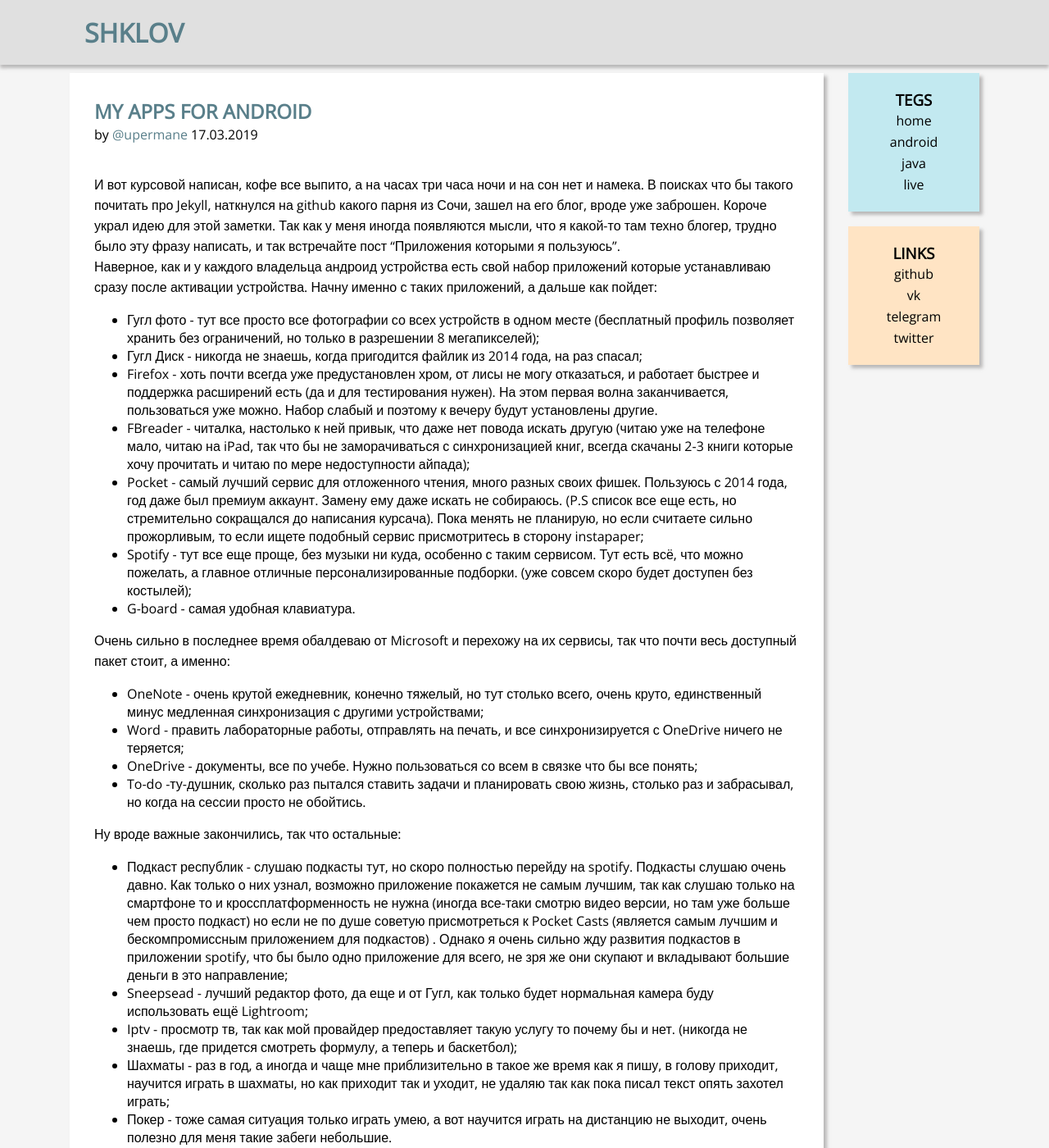
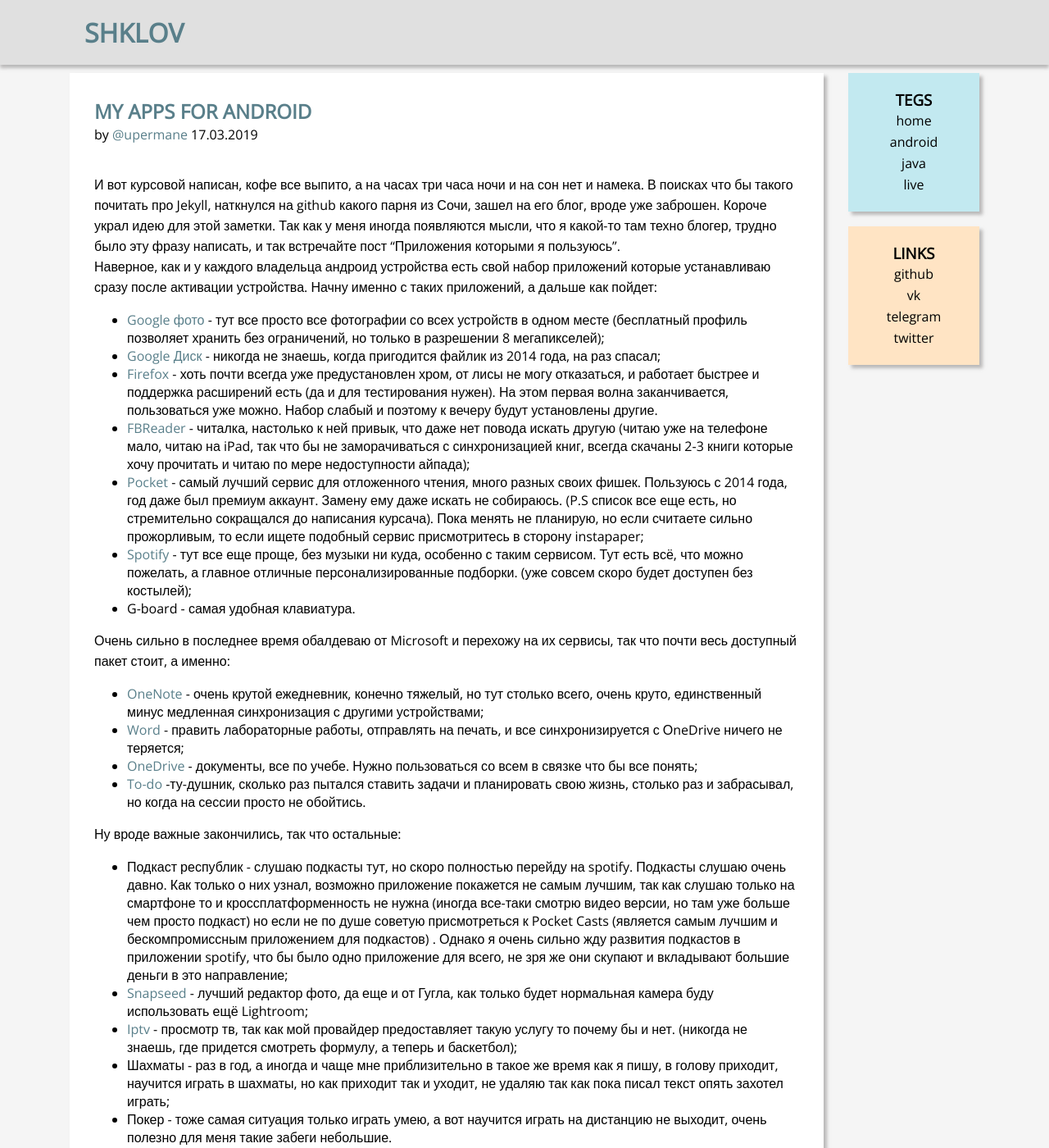
Before and after one commit to upermane42/upermane42.github.io, a Jekyll site: the page built from _posts/2019-03-17-my_apps_for_android.md, in a window 1280 px wide and 1400 px high. Shown: the whole window at 82% size. Built offline with Jekyll 4.4.1, drawn with Linux system fonts in a browser that asks for light colours; comment, search, counter and statistics services are not loaded; some of the changed text lies outside the part shown.

Commit message:
added links for my apps Post

```diff
--- a/_posts/2019-03-17-my_apps_for_android.md
+++ b/_posts/2019-03-17-my_apps_for_android.md
@@ -12,26 +12,26 @@ preview: И вот курсовой написан, кофе все выпито
 <br>
 Наверное, как и у каждого владельца андроид устройства есть свой набор приложений которые устанавливаю сразу после активации устройства.
 Начну именно с таких приложений, а дальше как пойдет:
-* Гугл фото - тут все просто все фотографии со всех устройств в одном месте (бесплатный профиль позволяет хранить без ограничений, но только в разрешении 8 мегапикселей);
-* Гугл Диск - никогда не знаешь, когда пригодится файлик из 2014 года, на раз спасал;
-* Firefox - хоть почти всегда уже предустановлен хром, от лисы не могу отказаться, и работает быстрее и поддержка расширений есть (да и для тестирования нужен).
+* [Google фото](https://play.google.com/store/apps/details?id=com.google.android.apps.photos&referrer=utm_source%3Daboutpage){:target="_blank"} - тут все просто все фотографии со всех устройств в одном месте (бесплатный профиль позволяет хранить без ограничений, но только в разрешении 8 мегапикселей);
+* [Google Диск](https://play.google.com/store/apps/details?id=com.google.android.apps.docs&hl=ru){:target="_blank"} - никогда не знаешь, когда пригодится файлик из 2014 года, на раз спасал;
+* [Firefox](https://play.google.com/store/apps/details?id=org.mozilla.firefox){:target="_blank"} - хоть почти всегда уже предустановлен хром, от лисы не могу отказаться, и работает быстрее и поддержка расширений есть (да и для тестирования нужен).
 На этом первая волна заканчивается, пользоваться уже можно. Набор слабый и поэтому к вечеру будут установлены другие.
-* FBreader - читалка, настолько к ней привык, что даже нет повода искать другую (читаю уже на телефоне мало, читаю на iPad, так что бы не заморачиваться с синхронизацией книг, всегда скачаны 2-3 книги которые хочу прочитать и читаю по мере недоступности айпада);
-* Pocket - самый лучший сервис для отложенного чтения, много разных своих фишек. Пользуюсь с 2014 года, год даже был премиум аккаунт. Замену ему даже искать не собираюсь. (P.S список все еще есть, но стремительно сокращался до написания курсача). Пока менять не планирую, но если считаете сильно прожорливым, то если ищете подобный сервис присмотритесь в сторону instapaper;
-* Spotify - тут все еще проще, без музыки ни куда, особенно с таким сервисом. Тут есть всё, что можно пожелать, а главное отличные персонализированные подборки.  (уже совсем скоро будет доступен без костылей);
+* [FBReader](https://play.google.com/store/apps/details?id=org.geometerplus.zlibrary.ui.android){:target="_blank"} - читалка, настолько к ней привык, что даже нет повода искать другую (читаю уже на телефоне мало, читаю на iPad, так что бы не заморачиваться с синхронизацией книг, всегда скачаны 2-3 книги которые хочу прочитать и читаю по мере недоступности айпада);
+* [Pocket](https://getpocket.com/){:target="_blank"} - самый лучший сервис для отложенного чтения, много разных своих фишек. Пользуюсь с 2014 года, год даже был премиум аккаунт. Замену ему даже искать не собираюсь. (P.S список все еще есть, но стремительно сокращался до написания курсача). Пока менять не планирую, но если считаете сильно прожорливым, то если ищете подобный сервис присмотритесь в сторону instapaper;
+* [Spotify](https://www.spotify.com){:target="_blank"} - тут все еще проще, без музыки ни куда, особенно с таким сервисом. Тут есть всё, что можно пожелать, а главное отличные персонализированные подборки.  (уже совсем скоро будет доступен без костылей);
 * G-board - самая удобная клавиатура.
 
 Очень сильно в последнее время обалдеваю от Microsoft и перехожу на их сервисы, так что почти весь доступный пакет стоит, а именно:
-* OneNote - очень крутой ежедневник, конечно тяжелый, но тут столько всего, очень круто, единственный минус медленная синхронизация с другими устройствами;
-* Word - править лабораторные работы, отправлять на печать, и все синхронизируется с ОneDrive ничего не теряется;
-* OneDrive - документы, все по учебе. Нужно пользоваться со всем в связке что бы все понять;
-* To-do -ту-душник, сколько раз пытался ставить задачи и планировать свою жизнь, столько раз и забрасывал, но когда на сессии просто не обойтись.
+* [OneNote](https://play.google.com/store/apps/details?id=com.microsoft.office.onenote){:target="_blank"} - очень крутой ежедневник, конечно тяжелый, но тут столько всего, очень круто, единственный минус медленная синхронизация с другими устройствами;
+* [Word](https://play.google.com/store/apps/details?id=com.microsoft.office.word){:target="_blank"} - править лабораторные работы, отправлять на печать, и все синхронизируется с ОneDrive ничего не теряется;
+* [OneDrive](https://play.google.com/store/apps/details?id=com.microsoft.skydrive){:target="_blank"} - документы, все по учебе. Нужно пользоваться со всем в связке что бы все понять;
+* [To-do](https://play.google.com/store/apps/details?id=com.microsoft.todos){:target="_blank"} -ту-душник, сколько раз пытался ставить задачи и планировать свою жизнь, столько раз и забрасывал, но когда на сессии просто не обойтись.
 
 Ну вроде важные закончились, так что остальные:
 * Подкаст республик - слушаю подкасты тут, но скоро полностью перейду на spotify. Подкасты слушаю очень давно. Как только о них узнал, возможно приложение покажется не самым лучшим, так как слушаю только на смартфоне то и
 кроссплатформенность не нужна (иногда все-таки смотрю видео версии, но там уже больше чем просто подкаст) но если не по душе советую присмотреться к Pocket Casts (является самым лучшим и бескомпромиссным приложением для подкастов) . Однако я очень сильно жду развития подкастов в приложении spotify, что бы было одно приложение для всего, не зря же они скупают и вкладывают большие деньги в это направление;
-* Sneepsead - лучший редактор фото, да еще и от Гугл, как только будет нормальная камера буду использовать ещё Lightroom;
-* Iptv - просмотр тв, так как мой провайдер предоставляет такую услугу то почему бы и нет. (никогда не знаешь, где придется смотреть формулу, а теперь и баскетбол);
+* [Snapseed](https://play.google.com/store/apps/details?id=com.niksoftware.snapseed){:target="_blank"} - лучший редактор фото, да еще и от Гугла, как только будет нормальная камера буду использовать ещё Lightroom;
+* [Iptv](https://play.google.com/store/apps/details?id=ru.iptvremote.android.iptv){:target="_blank"} - просмотр тв, так как мой провайдер предоставляет такую услугу то почему бы и нет. (никогда не знаешь, где придется смотреть формулу, а теперь и баскетбол);
 * Шахматы - раз в год, а иногда и чаще мне приблизительно в такое же время как я пишу, в голову приходит, научится играть в шахматы, но как приходит так и уходит, не удаляю так как пока писал текст опять захотел играть;
 * Покер - тоже самая ситуация только играть умею, а вот научится играть на дистанцию не выходит, очень полезно для меня такие забеги небольшие.
 
@@ -40,10 +40,10 @@ preview: И вот курсовой написан, кофе все выпито
 Ну и не самые важные, просто, что бы были:
 * Пульт - просто пульт от приставки mag 250, формулу на телевизоре смотреть намного удобнее. Сюда и пульт от iptv player.
 * Такси - тут всё просто если бы всё было хорошо в моём городе тут был бы uber, но так всё плохо, то и приложения Яндекс Такси и Такси 7220 (ужасно работает);
-* Чыгунка - на всякий пожарный, вдруг нежданный безумный движ будет, возможно скоро будет и Яндекс Электрички;
-* Tix - оплата общественного транспорта в моем городе , а так же можно смотреть где едет общественный транспорт (Яндекс Транспорт прикрыли, пользуйтесь своим), надеюсь будет одно приложение для всех городов. Короче жду правильных изменений в общественном транспорте, а то уже очень пока все плохо.
+* [Чыгунка](https://play.google.com/store/apps/details?id=com.deadyogi.apps.chugunka){:target="_blank"} - на всякий пожарный, вдруг нежданный безумный движ будет, возможно скоро будет и Яндекс Электрички;
+* [Tix](https://play.google.com/store/apps/details?id=by.st.tix){:target="_blank"} - оплата общественного транспорта в моем городе , а так же можно смотреть где едет общественный транспорт (Яндекс Транспорт прикрыли, пользуйтесь своим), надеюсь будет одно приложение для всех городов. Короче жду правильных изменений в общественном транспорте, а то уже очень пока все плохо.
 * Приложение от оператора - какое же оно бессмысленное, и в добавок заставляют пользоваться;
-* Google Assistant Go - всегда хотел пользоваться каким-нибудь ассистентом, очень долгое время пользовался google now, но его прикрыли, и вот дождался русской версии гугл ассистента, пал выбор на версию Go которая чуть полегче и не такая требовательная. Пользуюсь редко, иногда команды распознаёт, иногда просто посылает в поисковик. (плейлист со спотифая не запускает, но приложение уже находит, может в не урезанной версии всё работает, а так жду крупных нововведений).
+* [Google Assistant Go](https://play.google.com/store/apps/details?id=com.google.android.apps.assistant&hl=ru){:target="_blank"} - всегда хотел пользоваться каким-нибудь ассистентом, очень долгое время пользовался google now, но его прикрыли, и вот дождался русской версии гугл ассистента, пал выбор на версию Go которая чуть полегче и не такая требовательная. Пользуюсь редко, иногда команды распознаёт, иногда просто посылает в поисковик. (плейлист со спотифая не запускает, но приложение уже находит, может в не урезанной версии всё работает, а так жду крупных нововведений).
 
 Пару слов о моём опыте, использовании смартфонов.
 Предпочитаю сток, не люблю встроенный хлам от производителя, именно из-за них несколько приложений с дублирующимся функционалом, и  это жутко раздражает, когда у тебя целых браузера или 3 сервиса для прослушивания музыки примеров привести можно много.  Рабочий стол один и он пустой, иногда есть виджет ту-душника, но только на время сессии.  В общем, стараюсь на смартфоне держать как можно меньше приложений, браузера достаточно почти на всё. Из игр мог только установить dead trigger (лучшая убивалка времени на парах, в своё время), и hearthstone (играю очень редко, только когда выходят глобальные обновления).
@@ -52,9 +52,9 @@ preview: И вот курсовой написан, кофе все выпито
 Бонус! Краткий экскурс в мир айпада:
 Некоторые приложения упоминал выше, но они настолько крутые или способ взаимодействия совсем другой, что считаю разными приложениями.
 * iBook - зачем придумывать что-то заново когда есть уже всё готовое;
-* OneNote - пишу сейчас как раз с айпада, мне всё нравится для написания текстов и просто каких то заметок;
+* [OneNote](){:target="_blank"} - пишу сейчас как раз с айпада, мне всё нравится для написания текстов и просто каких то заметок;
 * I comics - зеленый фонарь сам себя не прочитает (загружено почти все, кроме самых первых);
-* AVPlayerHD - фильмы и видео контент только от сюда, очень много своих фишек, поддерживает абсолютно все форматы;
+* [AVPlayerHD](){:target="_blank"} - фильмы и видео контент только от сюда, очень много своих фишек, поддерживает абсолютно все форматы;
 * Documents - и браузер, файл менеджер, короче швейцарский нож;
-* VHS Cam - ну без VHS ни куда, всё ещё обожаю такие видео снимать.
-* Ice Rage и slither.io - единственные игры на планшете. У первой потрясный мультиплеер на одном устройстве, а у второй лучшая механика и играть в онлайн одно удовольствие когда есть пару свободных минут.
+* [VHS Cam](){:target="_blank"} - ну без VHS ни куда, всё ещё обожаю такие видео снимать.
+* [Ice Rage](){:target="_blank"} и [slither.io](){:target="_blank"} - единственные игры на планшете. У первой потрясный мультиплеер на одном устройстве, а у второй лучшая механика и играть в онлайн одно удовольствие когда есть пару свободных минут.
```
